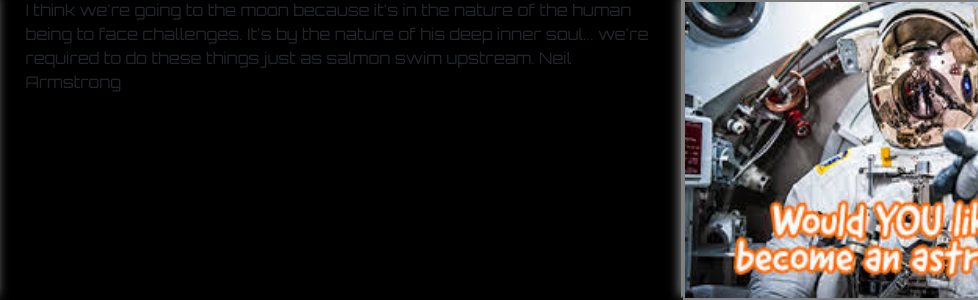
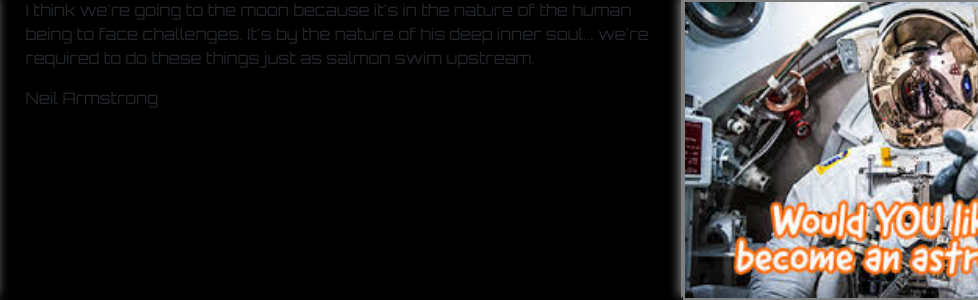
Before and after one commit to UgotGoosed/Case-Study-OTC, a plain HTML site: page Case Study 1 edit 1/index.html in a window 1280 px wide. Shown: the part 1220-1520 px from the top of the page, 302-1280 px from the left. Drawn offline with nearby package versions, Linux system fonts and the light colour scheme.

Commit message:
put neil armstrong in its own <p>

```diff
--- a/Case Study 1 edit 1/index.html
+++ b/Case Study 1 edit 1/index.html
@@ -116,7 +116,8 @@
                     </div>
                 </div>
                 <div class="col-md-6">
-                    <p>I think we're going to the moon because it's in the nature of the human being to face challenges. It's by the nature of his deep inner soul... we're required to do these things just as salmon swim upstream. Neil Armstrong</p>
+                    <p>I think we're going to the moon because it's in the nature of the human being to face challenges. It's by the nature of his deep inner soul... we're required to do these things just as salmon swim upstream.</p>
+                    <p>Neil Armstrong</p>
 
                 </div>
                 <div class="col-md-3">
```
